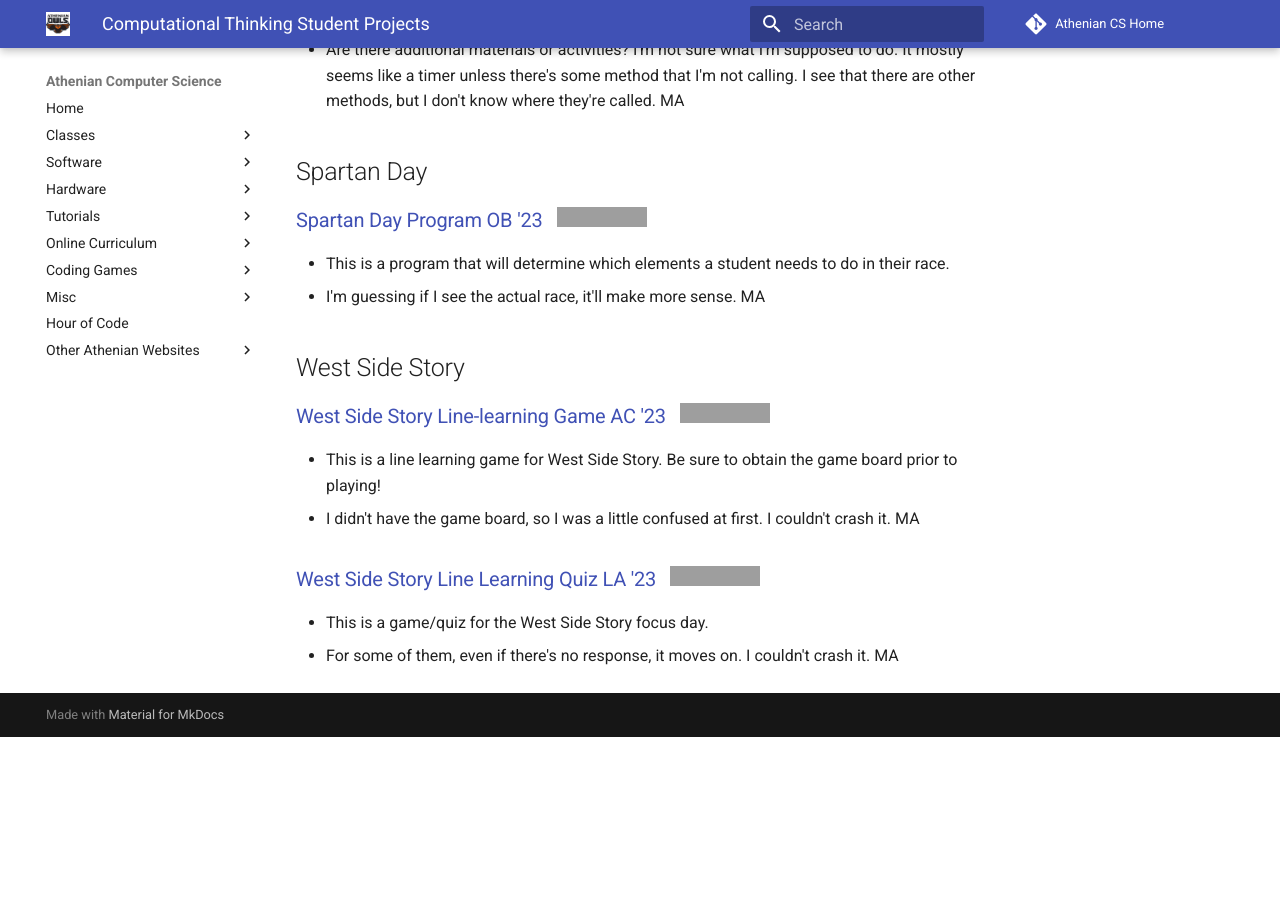
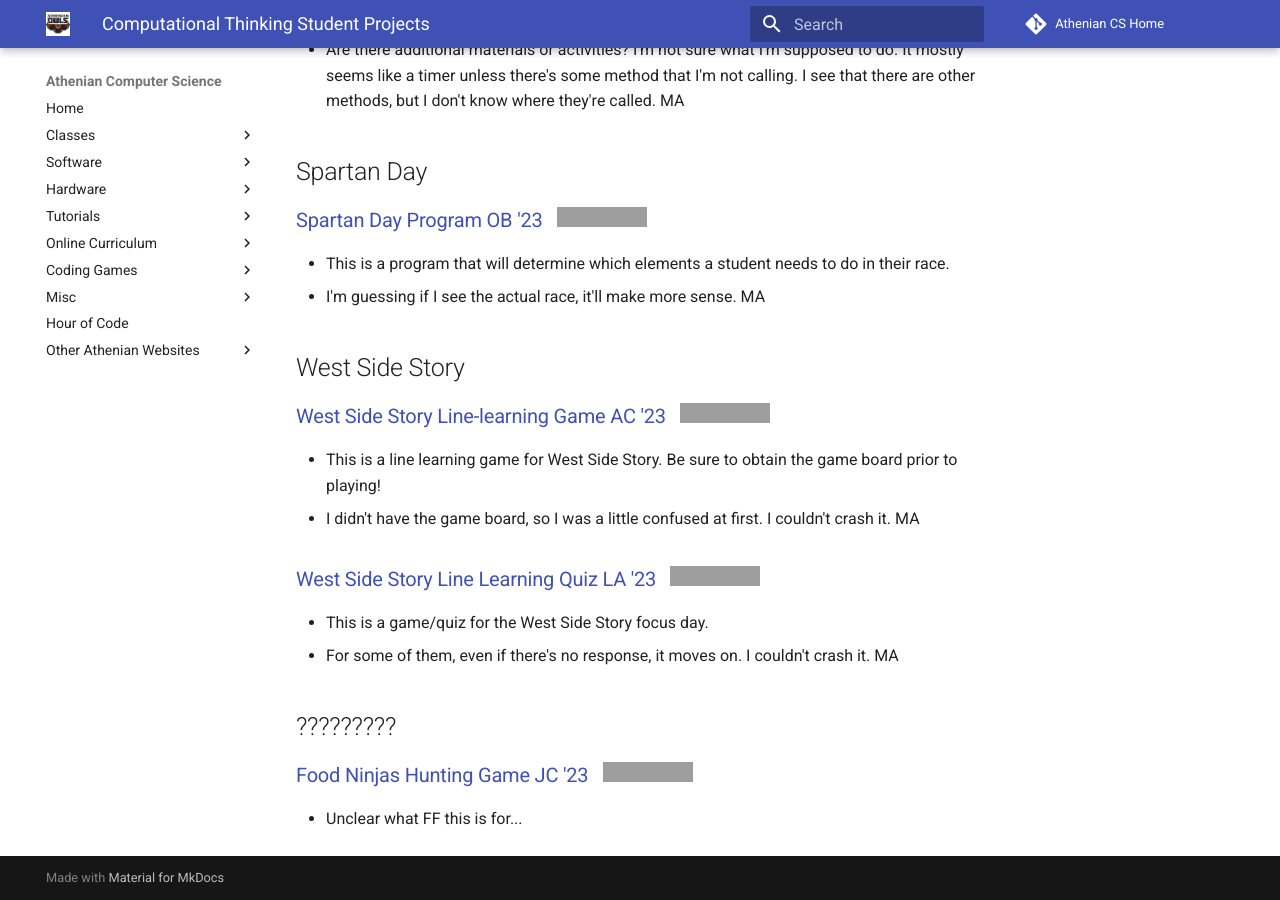
Before and after one commit to athenian-computational-thinking/athenian-cs-mkdocs, an MkDocs documentation site: the page built from docs/ct-projects.md, in a window 1280 px wide and 900 px high, scrolled down 6879 px. Built offline with MkDocs 1.6.1 and Material for MkDocs 9.7.7, drawn with Linux system fonts in a browser that asks for light colours; comment, search, counter and statistics services are not loaded; before the commit the page ends 7616 px from its top, so only the background shows below that; grey boxes are pictures that could not be loaded.

Commit message:
Update ct-projects.md

```diff
--- a/docs/ct-projects.md
+++ b/docs/ct-projects.md
@@ -206,3 +206,8 @@ It's essentially the ranked voting program with some functionality (and the lack
 ### [West Side Story Line Learning Quiz LA '23](https://github.com/athenian-ct-projects/West-Side-Story-LA) &nbsp; [![Run on Repl.it](https://repl.it/badge/github/athenian-ct-projects/West-Side-Story-LA)](https://repl.it/github/athenian-ct-projects/West-Side-Story-LA)
 * This is a game/quiz for the West Side Story focus day.
 * For some of them, even if there's no response, it moves on. I couldn't crash it. MA
+
+## ?????????
+
+### [Food Ninjas Hunting Game JC '23](https://github.com/athenian-ct-projects/Food-Ninjas-JC) &nbsp; [![Run on Repl.it](https://repl.it/badge/github/athenian-ct-projects/Food-Ninjas-JC)](https://repl.it/github/athenian-ct-projects/Food-Ninjas-JC)
+* Unclear what FF this is for...
```
